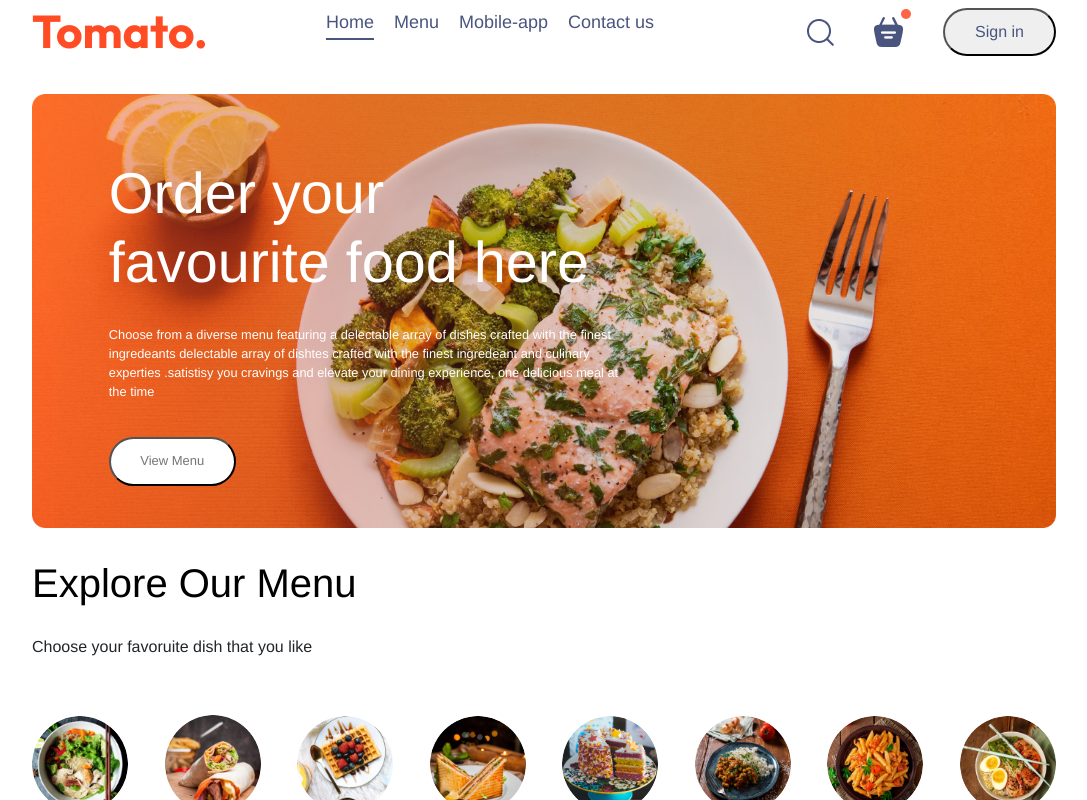
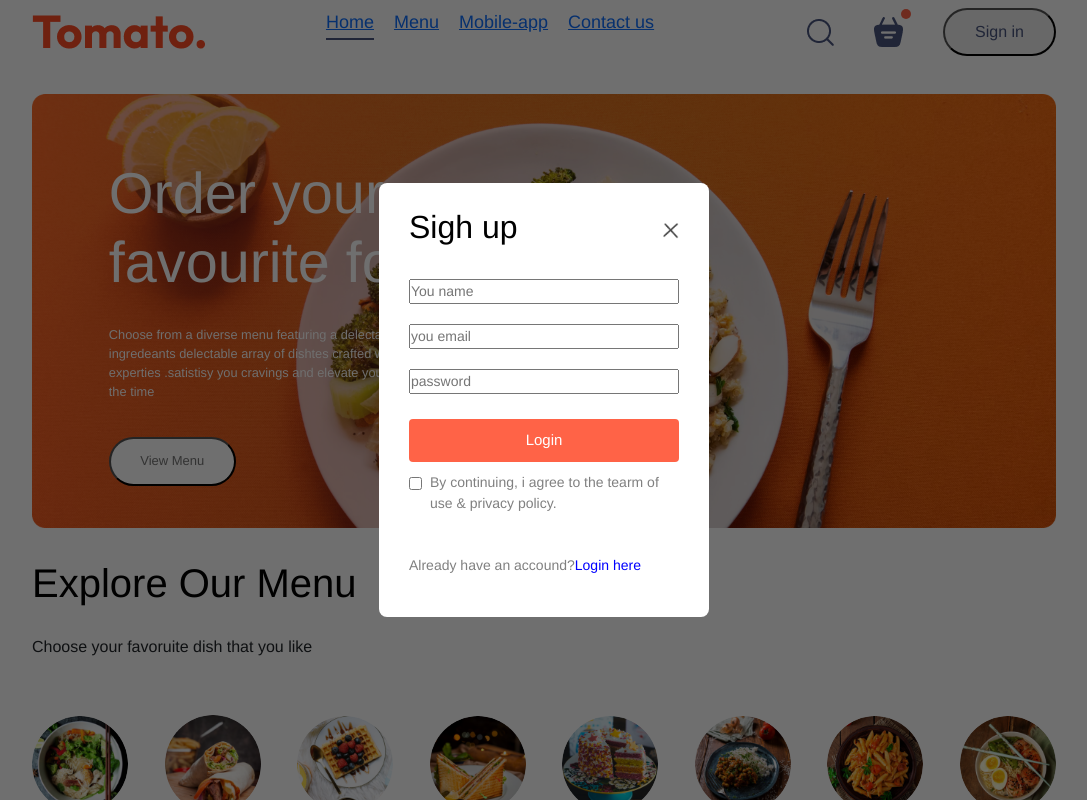
Before and after one commit to Arjun4243/React_Ecommerse_websiter, a React (Vite) app in the folder demo/: page / in a window 1280 px wide. Both pictures are taken after a click on the button "Sign in". Shown: the top 800 px of the page, without its empty margins (96-1183 px from the left). Built offline with nearby package versions, Linux system fonts and the light colour scheme.

Commit message:
login page added but not logic attacked

```diff
--- a/demo/src/App.jsx
+++ b/demo/src/App.jsx
@@ -1,4 +1,4 @@
-import React from 'react'
+import React, { useState } from 'react'
 import Navbar from './components/Navbar/Navbar';
 import "./App.css"
 import {Routes,Route} from 'react-router-dom'
@@ -7,11 +7,16 @@
 import PlaceOrder from './pages/placeOrder/PlaceOrder'
 import "bootstrap/dist/css/bootstrap.rtl.min.css";
 import Footer from './components/footer/Footer';
+import LoginPopUp from './components/LoginPopup/LoginPopUp';
 
 const App = () => {
+
+  const [showLogin,setShowLogin]=useState(false)
   return (
+    <>
+      {showLogin ? <LoginPopUp setShowLogin={setShowLogin} /> : null}
       <div className='app'>
-      <Navbar/>
+        <Navbar setShowLogin={setShowLogin}/>
         <Routes>
           <Route path='/' element={<Home/>}/>
           <Route path="/cart" element={<Cart/>}/>
@@ -19,7 +24,7 @@
         </Routes>
         <Footer/>
       </div>
-
+    </>
   )
 }
 
--- /dev/null
+++ b/demo/src/components/LoginPopup/LoginPopUp.css
@@ -0,0 +1,77 @@
+.login-popup{
+    position: absolute;
+    z-index: 1;
+    width: 100%;
+    height: 100%;
+    background-color: #00000090;
+    display: grid;
+
+}
+
+.login-popup-container{
+    place-self: center;
+    width: max(23vw,330px);
+    color:#808080;
+    background-color: white;
+    display: flex;
+    flex-direction: column;
+    gap:25px;
+    padding: 25px 30px;
+    border-radius: 8px;
+    font-size: 14px;
+    animation:fadeIn 0.5s;
+}
+
+.login-popup-title{
+    display: flex;
+    justify-content: space-between;
+    align-items: center;
+    color:black;
+
+}
+
+.login-popup-title img{
+    width: 16px;
+    cursor:pointer;
+}
+
+.login-popup-inputs{
+    display: flex;
+    flex-direction: column;
+    gap:20px;
+
+}
+
+.login-popup0inputs input{
+    outline: none;
+    border:1px solite #c9c9c9;
+    padding:10px;
+    border-radius: 4px;
+
+}
+
+.login-popup-container button{
+    border:none;
+    padding:10px;
+    border-radius:4px;
+    color:white;
+    background-color: tomato;
+    font-size: 15px;
+}
+
+.login-popup-condition{
+    display: flex;
+    align-items: start;
+    gap:8px;
+    margin-top: -15px;
+}
+
+.login-popup-condition input{
+    margin-top:5px;
+}
+
+.login-popup p span{
+    color:blue;
+    font-weight: 500;
+    cursor: pointer;
+}
--- /dev/null
+++ b/demo/src/components/LoginPopup/LoginPopUp.jsx
@@ -0,0 +1,49 @@
+import React, { useState } from "react";
+import "./LoginPopUp.css";
+import { assets } from "../../assets/assets";
+
+const LoginPopUp = ({ setShowLogin }) => {
+    const [currState, setCurrStates] = useState("Sigh up");
+
+    return (
+        <div className="login-popup">
+            <form action="" className="login-popup-container">
+                <div className="login-popup-title">
+                    <h2>{currState}</h2>
+                    <img
+                        onClick={() => setShowLogin(false)}
+                        src={assets.cross_icon}
+                        alt=""
+                    />
+                </div>
+
+                <div className="login-popup-inputs">
+                    {currState === "Login" ? (
+                        <></>
+                    ) : (
+                        <input type="text" placeholder="You name" required></input>
+                    )}
+
+                    <input type="email" placeholder="you email" required />
+                    <input type="password" placeholder="password" required />
+                </div>
+                <button>{currState === "Sign up" ? "Create account" : "Login"}</button>
+                <div className="login-popup-condition">
+                    <input type="checkbox" required />
+                    <p>By continuing, i agree to the tearm of use & privacy policy.</p>
+                </div>
+                {currState === "Login" ? (
+                    <p>
+                        Create new account?<span onClick={()=>{setCurrStates("Sign Up")}}>click me</span>
+                    </p>
+                ) : (
+                    <p>
+                        Already have an accound?<span onClick={()=>{setCurrStates("Login")}}>Login here</span>
+                    </p>
+                )}
+            </form>
+        </div>
+    );
+};
+
+export default LoginPopUp;
--- a/demo/src/components/Navbar/Navbar.css
+++ b/demo/src/components/Navbar/Navbar.css
@@ -1,3 +1,8 @@
+a{
+    text-decoration: none;
+    color: inherit;
+}
+
 .navbar{
     padding:20px 20px;
     display: flex;
--- a/demo/src/components/Navbar/Navbar.jsx
+++ b/demo/src/components/Navbar/Navbar.jsx
@@ -1,18 +1,19 @@
 import React, { useState } from 'react'
 import "./Navbar.css"
 import {assets} from "../../assets/assets"
+import {Link} from "react-router-dom"
 
-const Navbar = () => {
+const Navbar = ({setShowLogin}) => {
 
     const [menu,setMenu]=useState("Home")
   return (
     <div className='navbar'>
         <img src={assets.logo} alt='logo'/>
         <ul className="navbar-menu">
-            <li onClick={()=>{setMenu("Home")}}className={menu==="Home"?"active":""} >Home</li>
-            <li onClick={()=>{setMenu("Menu")}}className={menu==="Menu"?"active":""}>Menu</li>
-            <li onClick={()=>{setMenu("Mobile-app")}}className={menu==="Mobile-app"?"active":""}>Mobile-app</li>
-            <li onClick={()=>{setMenu("Contact us")}}className={menu==="Contact us"?"active":""}>Contact us</li>
+            <Link to="/" onClick={()=>{setMenu("Home")}}className={menu==="Home"?"active":""} >Home</Link>
+            <a href='#explore-menu' onClick={()=>{setMenu("Menu")}}className={menu==="Menu"?"active":""}>Menu</a >
+            <a href='#app-download' onClick={()=>{setMenu("Mobile-app")}}className={menu==="Mobile-app"?"active":""}>Mobile-app</a >
+            <a href='#footer' onClick={()=>{setMenu("Contact us")}}className={menu==="Contact us"?"active":""}>Contact us</a>
         </ul>
         <div className="navbar-right">
             <img src={assets.search_icon} alt="" />
@@ -20,7 +21,7 @@
                 <img src={assets.basket_icon} alt="" />
                 <div className="dot"></div>
             </div>
-            <button>Sign in</button>
+            <button onClick={()=>(setShowLogin(true))}>Sign in</button>
         </div>
 
     </div>
```
Also changed, not shown: demo/src/App.css (line endings or trailing spaces). Lines whose indentation alone changed are shown as unchanged.
